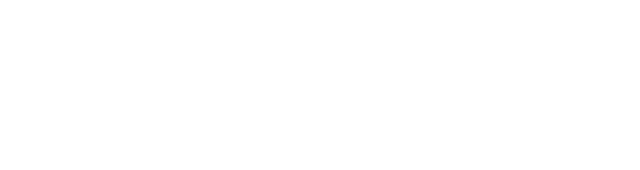
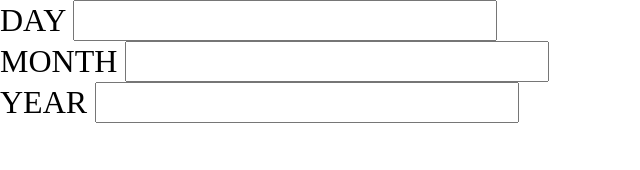
Before and after one commit to Gonzalop0210/Calculadora_edad, a plain HTML site: page index.html in a window 1280 px wide. Shown: the whole page, without its empty margins (0-640 px from the left). Drawn offline with Linux system fonts and the light colour scheme.

Commit message:
empezando a maquetar el proyecto

```diff
--- a/index.html
+++ b/index.html
@@ -11,6 +11,24 @@
   <link href="https://fonts.googleapis.com/css2?family=Poppins:ital,wght@0,700;1,400;1,800&display=swap" rel="stylesheet">
 </head>
 <body>
-
+  <article class="container-total">
+    <div class="container-top">
+      <div class="container-top__item">
+        <span class="name-fecha">DAY</span>
+        <input type="text" class="number-fecha">
+      </div>
+      <div class="container-top__item">
+        <span class="name-fecha">MONTH</span>
+        <input type="text" class="number-fecha">
+      </div>
+      <div class="container-top__item">
+        <span class="name-fecha">YEAR</span>
+        <input type="text" class="number-fecha">
+      </div>
+    </div>
+  </article>
+  <article class="container-icon">
+    <img src="assets/images/icon-arrow.svg" alt="icono flecha">
+  </article>
 </body>
 </html>
```
